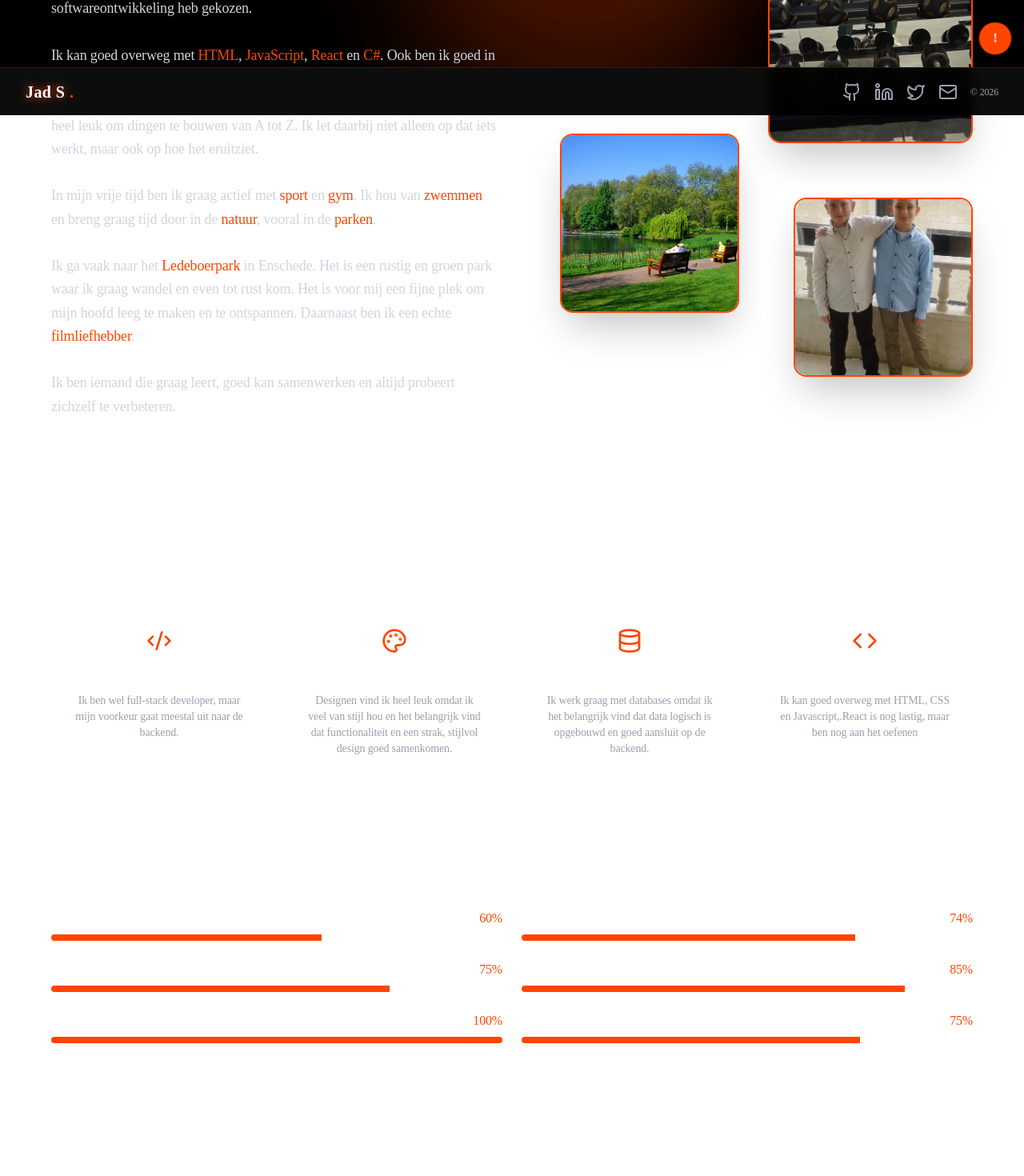
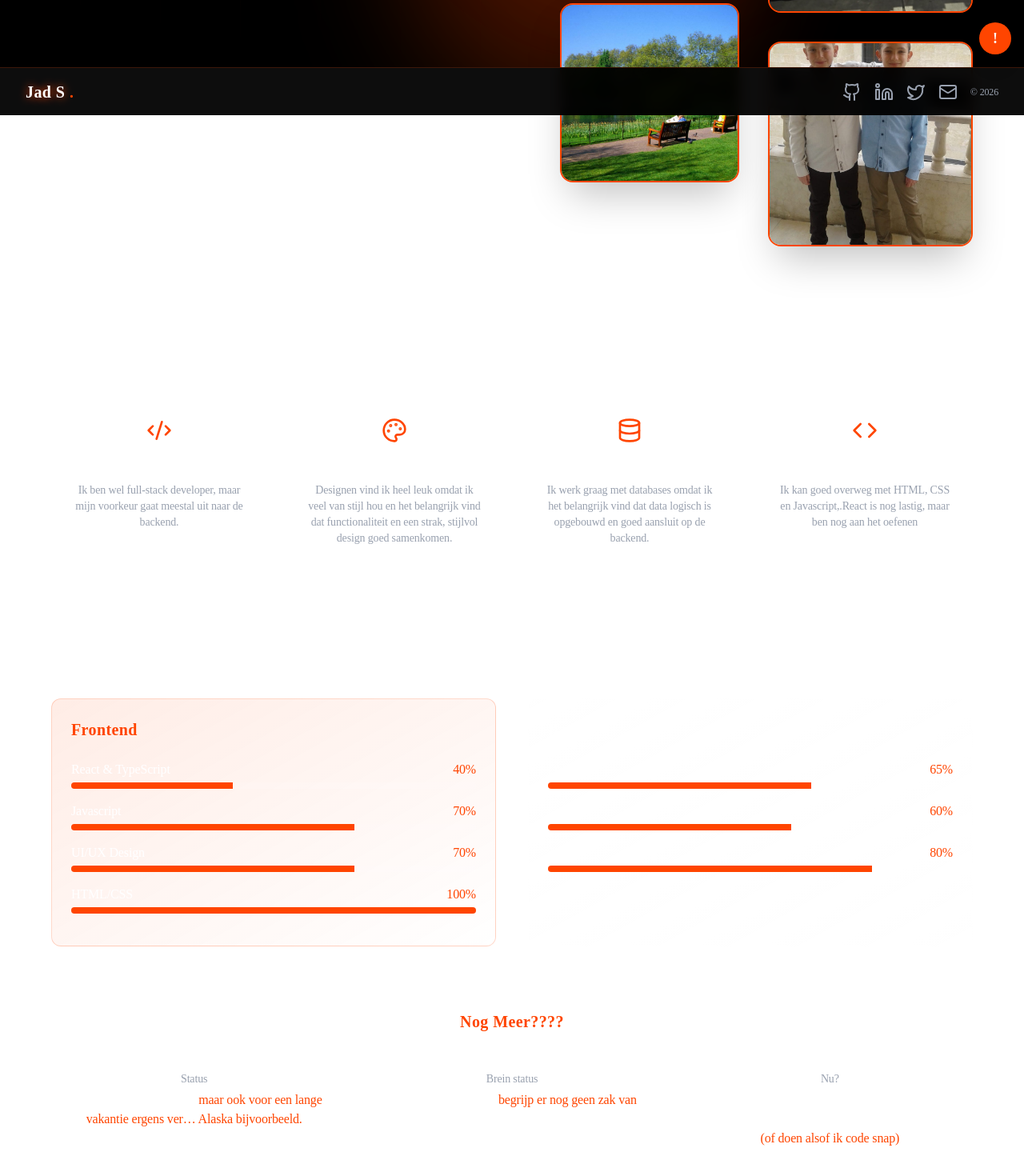
Before and after one commit to Jad-S/Portfolio, a React (Vite) app: page /about in a window 1280 px wide. Shown: the part 716-2186 px from the top of the page at 80% size. Built offline with nearby package versions, Linux system fonts and the light colour scheme.

Commit message:
aanpassingen

```diff
--- a/src/app/components/About.tsx
+++ b/src/app/components/About.tsx
@@ -2,38 +2,28 @@ import { motion } from "motion/react";
 import {
   Code2,
   Palette,
-  Rocket,
-  Users,
-  Award,
-  Coffee,
-  Heart,
-  Zap as Lightning,
   Database,
   CodeIcon,
 } from "lucide-react";
 import { ImageWithFallback } from "./figma/ImageWithFallback";
 import { useState } from "react";
-import Jadimg from "./figma/Jad.jpg";
-import { TypewriterText } from "./TypewriterText";
 import aboutmeimg1 from './figma/aboutmeimg1.jpg'
 import aboutmeimg2 from './figma/aboutmeimg2.jpg'
 import aboutmeimg3 from './figma/aboutmeimg3.jpg'
 import aboutmeimg4 from './figma/aboutmeimg4.jpg'
-
-
-
-
+import { TypewriterText } from "./TypewriterText";
 
 export function About() {
-  const [isFlipped, setIsFlipped] = useState(false);
+  const [isExpanded, setIsExpanded] = useState(false);
 
   const skills = [
-    { name: "React & TypeScript", level: 60 },
-    { name: "Databases", level: 74 },
-    { name: "Javascript", level: 75 },
-    { name: "UI/UX Design", level: 85 },
+    { name: "React & TypeScript", level: 40 },
+    { name: "Databases", level: 65 },
+    { name: "Javascript", level: 70 },
+    { name: "UI/UX Design", level: 70 },
     { name: "HTML/CSS", level: 100 },
-    { name: "C#", level: 75 },
+    { name: "C#", level: 60 },
+    { name: "PHP", level: 80 },
   ];
 
   const values = [
@@ -63,6 +53,37 @@ export function About() {
     },
   ];
 
+  const fullText = (
+    <>
+      Mijn naam is <span className="text-[#ff4500]">Jad</span>, ik ben 20 jaar oud en een{" "}
+      <span className="text-[#ff4500]">Frontend</span> en{" "}
+      <span className="text-[#ff4500]">Backend</span> developer uit Enschede, Nederland.
+      {/* <br /><br />
+      Hieronder lees je meer over mijn <span className="text-[#ff4500]">achtergrond</span> en <span className="text-[#ff4500]">privéleven</span>...  */}
+      <br /><br />
+      Ik ben geboren in <span className="text-[#ff4500]">Syrië</span>, maar door de burgeroorlog moest ik op mijn dertiende naar Nederland vluchten. De stap naar Nederland was  in het begin een moeilijke ervaring voor mij zoals verwacht. Alles was nieuw en ik moest opnieuw mijn weg vinden. Ook het leren van de taal was in het begin een uitdaging. Stap voor stap heb ik werd alles makkelijker vooral nadat ik het taal kon beter begrijpen en spreken, en dat heeft mij ook geholpen om richting te geven aan mijn toekomst. Mijn interesse in computers en het zelf bouwen van dingen is altijd gebleven, en dat is uiteindelijk ook de reden dat ik voor softwareontwikkeling heb gekozen.
+      <br /><br />
+      Ik kan goed overweg met <span className="text-[#ff4500]">HTML</span>,{" "}
+      <span className="text-[#ff4500]">CSS</span>,{" "}
+      <span className="text-[#ff4500]">Javascript</span> en{" "}
+      <span className="text-[#ff4500]">C#</span>. Ook ben ik goed in opzetten van databases. Ik vind het leuk om aan frontend en backend te werken, maar mijn voorkeur gaat meestal naar backend, daarnaast vind ik het heel leuk om dingen te bouwen van A tot Z. Ik let daarbij niet alleen op dat iets werkt, maar ook op hoe het eruitziet.
+      <br /><br />
+      In mijn vrije tijd ben ik graag actief met <span className="text-[#ff4500]">sport</span> en <span className="text-[#ff4500]">gym</span>. Ik hou van <span className="text-[#ff4500]">zwemmen</span> en breng graag tijd door in de <span className="text-[#ff4500]">natuur</span>, vooral in de <span className="text-[#ff4500]">parken</span>.
+      <br /><br />
+      Ik ga vaak naar het <span className="text-[#ff4500]">Ledeboerpark</span> in Enschede. Het is een rustig en groen park waar ik graag wandel en even tot rust kom. Daarnaast ben ik een echte <span className="text-[#ff4500]">filmliefhebber</span>.
+      <br /><br />
+      Ik ben iemand die graag leert, goed kan samenwerken en altijd probeert zichzelf te verbeteren.
+    </>
+  );
+
+  const previewText = (
+    <>
+      Mijn naam is <span className="text-[#ff4500]">Jad</span>, ik ben 20 jaar oud en een{" "}
+      <span className="text-[#ff4500]">Frontend</span> en{" "}
+      <span className="text-[#ff4500]">Backend</span> developer uit Enschede, Nederland...
+    </>
+  );
+
   return (
     <div className="min-h-screen py-20 px-4">
       <div className="max-w-6xl mx-auto">
@@ -72,18 +93,16 @@ export function About() {
           animate={{ opacity: 1, y: 0 }}
           className="text-center mb-16"
         >
-          <h1 className="text-4xl sm:text-5xl font-bold text-white mb-4">
-
-          </h1>
           <TypewriterText
             text="Wie ben ik?"
             className="text-4xl sm:text-5xl font-bold text-[#ff4500] mb-4 text-center"
           />
         </motion.div>
+        <br /><br />
 
         <div className="mb-20">
           <div className="max-w-6xl mx-auto flex flex-col md:flex-row items-center gap-10">
-            {/* LINKS - TEKST (zonder border) */}
+            {/* LINKS - TEKST */}
             <motion.div
               initial={{ opacity: 0, y: 30 }}
               whileInView={{ opacity: 1, y: 0 }}
@@ -101,120 +120,56 @@ export function About() {
                 Designer
               </motion.h2>
 
+              {/* Inklapbare tekst */}
+              <motion.div layout>
                 <motion.p
                   initial={{ opacity: 0 }}
-                whileInView={{ opacity: 1 }}
-                transition={{ delay: 0.4, duration: 0.6 }}
-                className="text-gray-300 text-lg leading-relaxed"
+                  animate={{ opacity: 1 }}
+                  transition={{ duration: 0.5 }}
+                  className="text-gray-300 text-lg leading-relaxed mb-4"
                 >
-  Mijn naam is <span className="text-[#ff4500]">Jad</span>, ik ben 20 jaar oud en een{" "}
-<span className="text-[#ff4500]">Frontend</span> en{" "}
-<span className="text-[#ff4500]">Backend</span> developer uit Enschede, Nederland.
-<br /><br />
-Hieronder lees je meer over mijn <span className="text-[#ff4500]">achtergrond</span> en <span className="text-[#ff4500]">privéleven</span>...
-<br />
-<br />
-
-Ik ben geboren in <span className="text-[#ff4500]">Syrië</span>, maar door de burgeroorlog moest ik op mijn dertiende naar Nederland vluchten. De stap naar Nederland was  in het begin een moeilijke ervaring voor mij zoals verwacht. Alles was nieuw en ik moest opnieuw mijn weg vinden. Ook het leren van de taal was in het begin een uitdaging. Stap voor stap heb ik werd alles makkelijker vooral nadat ik het taal kon beter begrijpen en spreken, en dat heeft mij ook geholpen om richting te geven aan mijn toekomst. Mijn interesse in computers en het zelf bouwen van dingen is altijd gebleven, en dat is uiteindelijk ook de reden dat ik voor softwareontwikkeling heb gekozen.
-<br />
-<br />
-
-Ik kan goed overweg met <span className="text-[#ff4500]">HTML</span>,{" "}
-<span className="text-[#ff4500]">JavaScript</span>,{" "}
-<span className="text-[#ff4500]">React</span> en{" "}
-<span className="text-[#ff4500]">C#</span>. Ook ben ik goed in opzetten van databases. Ik vind het leuk om aan frontend en backend te werken, maar mijn voorkeur gaat meestal naar backend, daarnaast vind ik het heel leuk om dingen te bouwen van A tot Z. Ik let daarbij niet alleen op dat iets werkt, maar ook op hoe het eruitziet.
-
-<br />
-<br />
-
-In mijn vrije tijd ben ik graag actief met <span className="text-[#ff4500]">sport</span> en <span className="text-[#ff4500]">gym</span>. Ik hou van <span className="text-[#ff4500]">zwemmen</span> en breng graag tijd door in de <span className="text-[#ff4500]">natuur</span>, vooral in de <span className="text-[#ff4500]">parken</span>.
-<br />
-<br />
-
-Ik ga vaak naar het <span className="text-[#ff4500]">Ledeboerpark</span> in Enschede. Het is een rustig en groen park waar ik graag wandel en even tot rust kom. Het is voor mij een fijne plek om mijn hoofd leeg te maken en te ontspannen.
-Daarnaast ben ik een echte <span className="text-[#ff4500]">filmliefhebber</span>.
-
-
-<br />
-<br />
-
-Ik ben iemand die graag leert, goed kan samenwerken en altijd probeert zichzelf te verbeteren.
+                  {isExpanded ? fullText : previewText}
                 </motion.p>
 
-              <motion.p
-                initial={{ opacity: 0 }}
-                whileInView={{ opacity: 1 }}
-                transition={{ delay: 0.8, duration: 0.6 }}
-                className="text-white text-sm mt-6"
-              ></motion.p>
+                <button
+                  className="text-[#ff4500] font-semibold hover:underline"
+                  onClick={() => setIsExpanded(!isExpanded)}
+                >
+                  {isExpanded ? "Lees minder" : "Lees meer over mijn achtergrond & privéleven..."}
+                </button>
+              </motion.div>
             </motion.div>
 
+            {/* RECHTS - Images */}
             <div className="flex-1 relative min-h-[600px]">
-
-  {/* Image 1 - hoger */}
+              {[aboutmeimg3, aboutmeimg2, aboutmeimg1, aboutmeimg4].map((img, i) => (
                 <motion.div
-    initial={{ opacity: 0, x: -50, y: -30 }}
-    whileInView={{ opacity: 1, x: 0, y: 0 }}
-    transition={{ duration: 0.6 }}
+                  key={i}
                   whileHover={{ scale: 1.05 }}
-    className="absolute left-0 top-[-40px] w-56 h-56 rounded-2xl overflow-hidden shadow-2xl border-2 border-[#ff4500]"
+                  className={`absolute rounded-2xl overflow-hidden shadow-2xl border-2 border-[#ff4500]`}
+                  style={{
+                    width: i % 2 === 0 ? 224 : 256,
+                    height: i % 2 === 0 ? 224 : 256,
+                    top: i < 2 ? (i === 0 ? -40 : "50%") : i === 2 ? "auto" : "auto",
+                    bottom: i > 1 ? (i === 2 ? -40 : -120) : "auto",
+                    left: i % 2 === 0 ? (i === 0 ? 0 : 40) : "auto",
+                    right: i % 2 !== 0 ? 0 : "auto",
+                    transform: i === 1 ? "translateY(-50%)" : "none",
+                  }}
                 >
                   <ImageWithFallback
-      src={aboutmeimg3}
-      alt="Jad 1"
+                    src={img}
+                    alt={`Jad ${i + 1}`}
                     className="w-full h-full object-cover"
                   />
                 </motion.div>
-
-  {/* Image 2 - midden */}
-  <motion.div
-    initial={{ opacity: 0, x: 50 }}
-    whileInView={{ opacity: 1, x: 0 }}
-    transition={{ duration: 0.6, delay: 0.2 }}
-    whileHover={{ scale: 1.05 }}
-    className="absolute right-0 top-1/2 -translate-y-1/2 w-64 h-64 rounded-2xl overflow-hidden shadow-2xl border-2 border-[#ff4500]"
-  >
-    <ImageWithFallback
-      src={aboutmeimg2}
-      alt="Jad 2"
-      className="w-full h-full object-cover"
-    />
-  </motion.div>
-
-  {/* Image 3 - lager */}
-  <motion.div
-    initial={{ opacity: 0, x: -50, y: 50 }}
-    whileInView={{ opacity: 1, x: 0, y: 0 }}
-    transition={{ duration: 0.6, delay: 0.4 }}
-    whileHover={{ scale: 1.05 }}
-    className="absolute left-10 bottom-[-40px] w-56 h-56 rounded-2xl overflow-hidden shadow-2xl border-2 border-[#ff4500]"
-  >
-    <ImageWithFallback
-      src={aboutmeimg1}
-      alt="Jad 3"
-      className="w-full h-full object-cover"
-    />
-  </motion.div>
-
-  <motion.div
-  initial={{ opacity: 0, x: 50, y: 50 }}
-  whileInView={{ opacity: 1, x: 0, y: 0 }}
-  transition={{ duration: 0.6, delay: 0.6 }}
-  whileHover={{ scale: 1.05 }}
-  className="absolute right-0 bottom-[-120px] w-56 h-56 rounded-2xl overflow-hidden shadow-2xl border-2 border-[#ff4500]"
->
-  <ImageWithFallback
-    src={aboutmeimg4}
-    alt="Jad 4"
-    className="w-full h-full object-cover"
-  />
-</motion.div>
-
+              ))}
             </div>
           </div>
         </div>
-        <br />
-        <br />
+        <br /><br /><br />
+
+        <br /><br /><br />
 
 
         {/* VALUES */}
@@ -240,15 +195,32 @@ Ik ben iemand die graag leert, goed kan samenwerken en altijd probeert zichzelf
         </div>
 
         {/* SKILLS */}
+{/* SKILLS */}
 <div className="mb-20">
   <h2 className="text-3xl font-bold text-white text-center mb-12">
     Technische Vaardigheden
   </h2>
 
-          <div className="grid grid-cols-1 md:grid-cols-2 gap-6">
-            {skills.map((skill, index) => (
-              <div key={index}>
-                <div className="flex justify-between mb-2">
+  <div className="grid grid-cols-1 md:grid-cols-2 gap-10">
+
+    {/* 🔥 FRONTEND */}
+    <motion.div
+      initial={{ opacity: 0, x: -30 }}
+      whileInView={{ opacity: 1, x: 0 }}
+      viewport={{ once: true }}
+      className="p-6 rounded-xl bg-gradient-to-br from-[#ff4500]/10 to-transparent border border-[#ff4500]/20"
+    >
+      <h3 className="text-xl font-bold text-[#ff4500] mb-6">
+        Frontend
+      </h3>
+
+      {skills
+        .filter(skill =>
+          ["React & TypeScript", "Javascript", "UI/UX Design", "HTML/CSS"].includes(skill.name)
+        )
+        .map((skill, index) => (
+          <div key={index} className="mb-4">
+            <div className="flex justify-between mb-1">
               <span className="text-white">{skill.name}</span>
               <span className="text-[#ff4500]">{skill.level}%</span>
             </div>
@@ -264,8 +236,101 @@ Ik ben iemand die graag leert, goed kan samenwerken en altijd probeert zichzelf
             </div>
           </div>
         ))}
+    </motion.div>
+
+    {/* 🔥 BACKEND */}
+    <motion.div
+      initial={{ opacity: 0, x: 30 }}
+      whileInView={{ opacity: 1, x: 0 }}
+      viewport={{ once: true }}
+      className="p-6 rounded-xl bg-gradient-to-br from-white/5 to-transparent border border-white/10"
+    >
+      <h3 className="text-xl font-bold text-white mb-6">
+        Backend
+      </h3>
+
+      {skills
+        .filter(skill =>
+          ["Databases", "C#", "PHP"].includes(skill.name)
+        )
+        .map((skill, index) => (
+          <div key={index} className="mb-4">
+            <div className="flex justify-between mb-1">
+              <span className="text-white">{skill.name}</span>
+              <span className="text-[#ff4500]">{skill.level}%</span>
+            </div>
+
+            <div className="h-2 bg-white/10 rounded-full overflow-hidden">
+              <motion.div
+                initial={{ width: 0 }}
+                whileInView={{ width: `${skill.level}%` }}
+                viewport={{ once: true }}
+                transition={{ duration: 1, delay: index * 0.1 }}
+                className="h-full bg-[#ff4500]"
+              />
             </div>
           </div>
+        ))}
+    </motion.div>
+
+  </div>
+</div>
+
+{/* 😄 NOT SO SERIOUS STATUS */}
+<motion.div
+  initial={{ opacity: 0, y: 30 }}
+  whileInView={{ opacity: 1, y: 0 }}
+  viewport={{ once: true }}
+  transition={{ duration: 0.6 }}
+  className="mt-20"
+>
+  <h2 className="text-xl text-center text-[#ff4500] mb-8 font-semibold">
+    Nog Meer????
+  </h2>
+
+  <div className="grid md:grid-cols-3 gap-10 text-center">
+
+    {/* 🟢 */}
+    <motion.div
+      whileHover={{ rotate: -2, scale: 1.05 }}
+      className="p-4"
+    >
+      <p className="text-gray-400 text-sm mb-1">Status</p>
+      <p className="text-white">
+        Beschikbaar voor stage…
+        <span className="text-[#ff4500]"> maar ook voor een lange vakantie ergens ver… Alaska bijvoorbeeld.</span>
+      </p>
+    </motion.div>
+
+
+    <motion.div
+      whileHover={{ rotate: 2, scale: 1.05 }}
+      className="p-4"
+    >
+      <p className="text-gray-400 text-sm mb-1">Brein status</p>
+      <p className="text-white">
+        React aan het leren…
+        <span className="text-[#ff4500]"> begrijp er nog geen zak van</span>
+      </p>
+    </motion.div>
+
+    {/* 🕵️ */}
+    <motion.div
+      whileHover={{ rotate: -2, scale: 1.05 }}
+      className="p-4"
+    >
+      <p className="text-gray-400 text-sm mb-1">Nu?</p>
+      <p className="text-white">
+        Of in de gym
+        <br />
+        of een film aan het kijken
+        <br />
+        <span className="text-[#ff4500]">(of doen alsof ik code snap)</span>
+      </p>
+    </motion.div>
+
+  </div>
+</motion.div>
       </div>
     </div>
   );
--- a/src/app/components/Contact.tsx
+++ b/src/app/components/Contact.tsx
@@ -198,7 +198,7 @@ export function Contact() {
               </h3>
               <p className="text-gray-300 light:text-gray-700">
                 Of je nu een nieuw project start, hulp nodig hebt met een bestaande
-                applicatie of een website - ik sta altijd open voor nieuwe kansen en uitdagingen.
+                applicatie of een website - stuur me gewoon een bericht en ik neem zo snel mogelijk contact met je op.
               </p>
             </div>
           </motion.div>
--- a/src/app/components/Footer.tsx
+++ b/src/app/components/Footer.tsx
@@ -14,17 +14,28 @@ export function Footer() {
 
   return (
     <>
-      {/* ⚡ Uitroepteken trigger */}
+      {/* Uitroepteken trigger */}
 <motion.button
   onClick={() => setIsOpen(!isOpen)}
   className="fixed bottom-4 right-4 z-50 w-10 h-10 bg-[#ff4500] text-white font-bold rounded-full shadow-xl flex items-center justify-center cursor-pointer"
+>
+  <motion.span
+    key={isOpen ? "arrow" : "bang"} // belangrijk voor switch animatie
+    initial={{ scale: 0, rotate: -180 }}
     animate={{
-          scale: [1, 1.2, 1],
-          rotate: [0, 15, -15, 0],
+  scale: 1,
+  rotate: 0,
+  y: isOpen ? [0, 5, 0] : 0
 }}
-        transition={{ repeat: Infinity, duration: 2, ease: "easeInOut" }}
+transition={{
+  duration: 0.3,
+  y: { repeat: isOpen ? Infinity : 0, duration: 1 }
+}}
+    exit={{ scale: 0 }}
+    className="text-lg"
   >
-        !
+    {isOpen ? "↓" : "!"}
+  </motion.span>
 </motion.button>
 
       {/* ⚡ Uitklapbare dunne footer */}
--- a/src/app/components/Home.tsx
+++ b/src/app/components/Home.tsx
@@ -36,10 +36,10 @@ export function Home() {
                 transition={{ delay: 0.6 }}
               >
                 <Link
-                  to="/projects"
+                  to="/about"
                   className="inline-flex items-center justify-center gap-2 px-8 py-3 bg-[#ff4500] text-white rounded-lg hover:bg-[#ff6a33] transition-all duration-300 hover:scale-105 hover:shadow-lg hover:shadow-[#ff4500]/50"
                 >
-                  Bekijk Mijn Werk
+                  Ontdek Meer...
                   <ArrowRight size={20} />
                 </Link>
                 <Link
--- a/src/app/components/Projects.tsx
+++ b/src/app/components/Projects.tsx
@@ -106,9 +106,10 @@ export function Projects() {
           className="text-center mb-16"
         >
           <h1 className="text-4xl sm:text-5xl font-bold text-white mb-4">
-<span className="text-[#ff4500] hover:text-[#ff6a33] transition">
-  Mijn Projecten
-</span>          </h1>
+            <span className="text-[#ff4500] hover:text-[#ff6a33] transition">
+              Mijn Projecten
+            </span>
+          </h1>
           <p className="text-xl text-gray-300 max-w-2xl mx-auto">
             Een selectie van mijn recente werk en projecten
           </p>
@@ -116,8 +117,9 @@ export function Projects() {
 
         {/* Projects Grid */}
         <div className="grid grid-cols-1 md:grid-cols-3 gap-8 justify-items-center">
-          {projects.map((project, index) => (
+          {projects.map((project) => (
             <motion.div
+              key={project.id}
               onClick={() => setSelectedProject(project)}
               className="group bg-white/5 backdrop-blur-sm rounded-xl overflow-hidden border-2 border-white/10 hover:border-[#ff4500] transition-all duration-300 hover:shadow-xl hover:shadow-[#ff4500]/20 cursor-pointer w-full max-w-sm"
             >
@@ -141,9 +143,7 @@ export function Projects() {
                 <h3 className="text-2xl font-semibold text-white mb-2">
                   {project.title}
                 </h3>
-                <p className="text-gray-400 mb-4">
-                  {project.description}
-                </p>
+                <p className="text-gray-400 mb-4">{project.description}</p>
 
                 {/* Tags */}
                 <div className="flex flex-wrap gap-2">
```
Also changed, not shown: src/app/components/ProjectModal.tsx (+52 -12 lines). Lines whose indentation alone changed are shown as unchanged.
